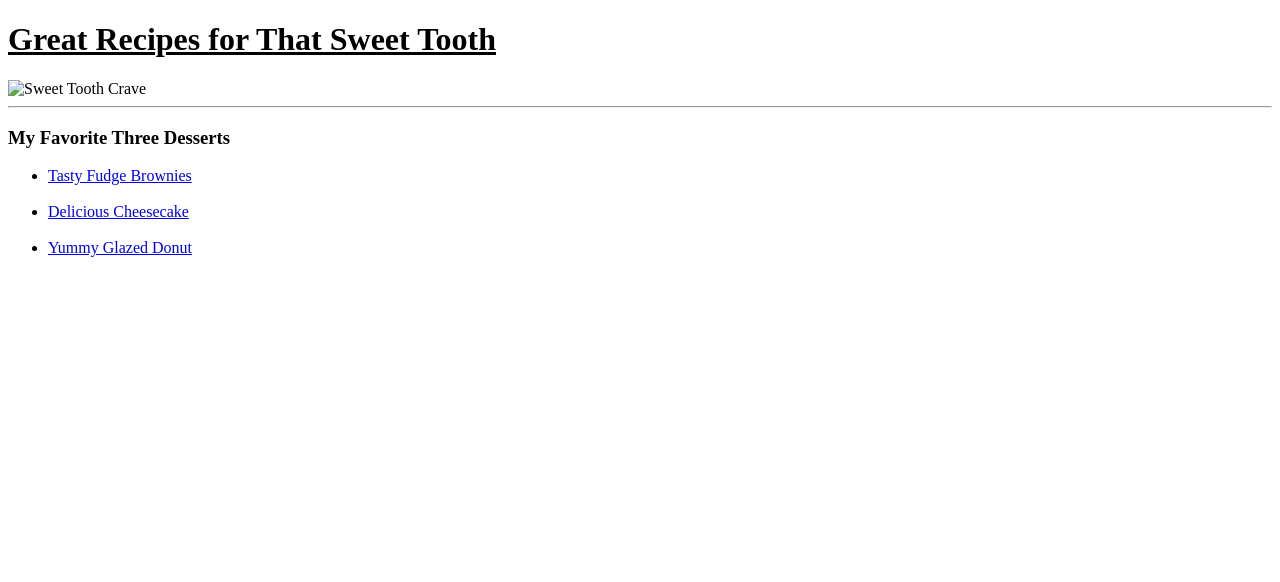
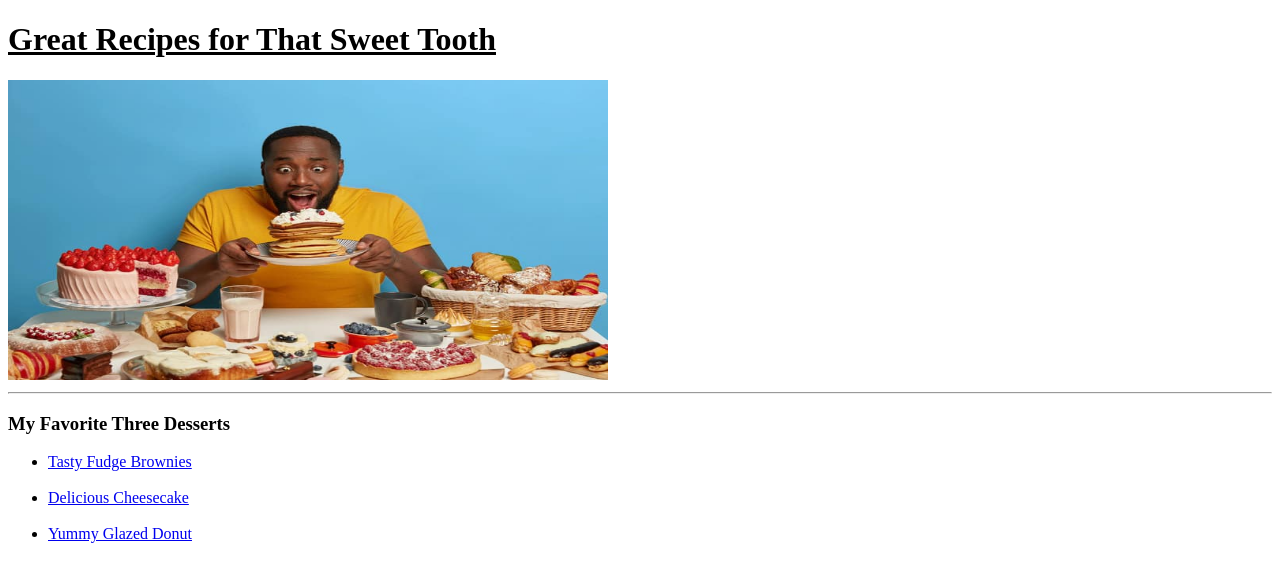
Before and after one commit to HamzaIbrahimi/odin-recipes, a plain HTML site: page index.html in a window 1280 px wide. Drawn offline with Linux system fonts and the light colour scheme.

Commit message:
Corrected image path

```diff
--- a/index.html
+++ b/index.html
@@ -6,7 +6,7 @@
 </head>
 <body>
     <h1><u>Great Recipes for That Sweet Tooth</u> </h1>
-    <img src="images_index/big_dessert.jpg" alt="Sweet Tooth Crave" width="600" height="300">
+    <img src="images/big_dessert.jpg" alt="Sweet Tooth Crave" width="600" height="300">
     <hr>
     <h3>My Favorite Three Desserts </h3>
 
```
